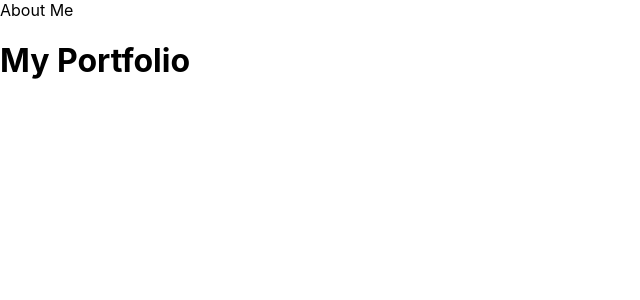
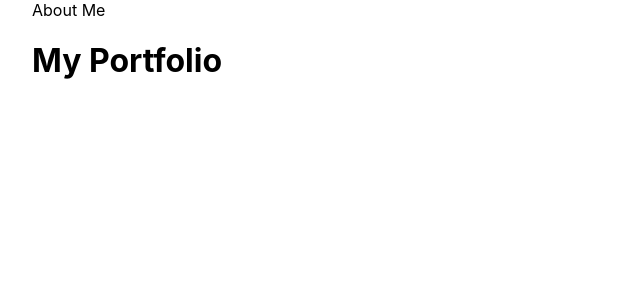
Before and after one commit to evankski/portfolio, a Next.js app: page / in a window 1280 px wide. Shown: the top 300 px of the page, without its empty margins (0-640 px from the left). Built offline with nearby package versions, Linux system fonts and the light colour scheme.

Commit message:
fixes prop

```diff
--- a/pages/animals.jsx
+++ b/pages/animals.jsx
@@ -19,7 +19,6 @@ export async function getStaticProps(){
     return {
         props: {
             data ,
-            otherProp: 'hi!'
         }
     }
 }
--- a/pages/index.js
+++ b/pages/index.js
@@ -5,7 +5,7 @@ import Navbar from '../components/navbar'
 
 export default function Home() {
   return (
-    <div>
+    <div className={styles.container}>
       <Head>
         <title>Create Next App</title>
         <meta name="description" content="Generated by create next app" />
```
